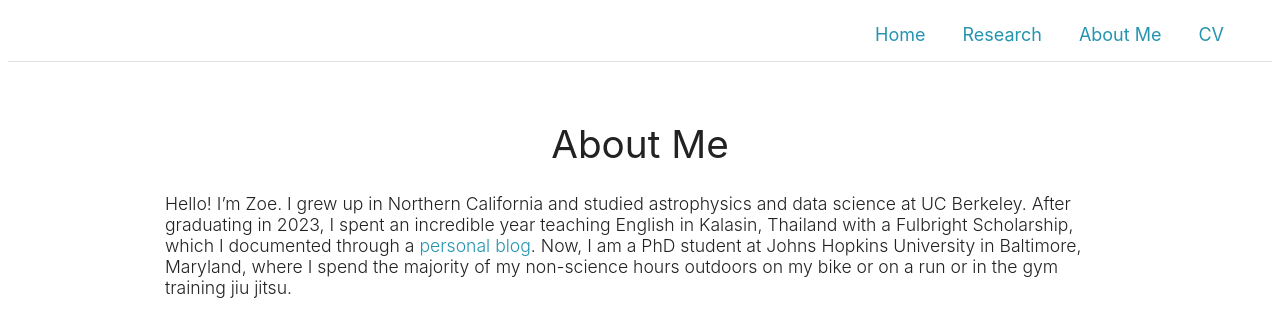
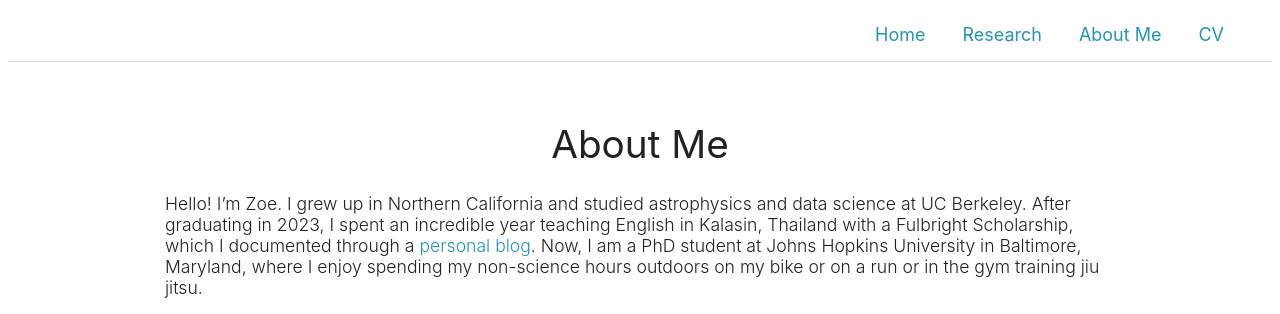
Before and after one commit to zoekko/zoekko.github.io, a Jekyll site: the page built from about.md, in a window 1280 px wide, cut to the strip 0-314 px from the top of the page. Built offline with Jekyll 4.4.1, drawn with Linux system fonts in a browser that asks for light colours.

Commit message:
Update about.md

```diff
--- a/about.md
+++ b/about.md
@@ -8,7 +8,7 @@
 </div>
 
 <div style="text-align: left;">
-Hello! I’m Zoe. I grew up in Northern California and studied astrophysics and data science at UC Berkeley. After graduating in 2023, I spent an incredible year teaching English in Kalasin, Thailand with a Fulbright Scholarship, which I documented through a <a href="https://zoeko555.wixsite.com/zoeko" target="_blank">personal blog</a>. Now, I am a PhD student at Johns Hopkins University in Baltimore, Maryland, where I spend the majority of my non-science hours outdoors on my bike or on a run or in the gym training jiu jitsu.
+Hello! I’m Zoe. I grew up in Northern California and studied astrophysics and data science at UC Berkeley. After graduating in 2023, I spent an incredible year teaching English in Kalasin, Thailand with a Fulbright Scholarship, which I documented through a <a href="https://zoeko555.wixsite.com/zoeko" target="_blank">personal blog</a>. Now, I am a PhD student at Johns Hopkins University in Baltimore, Maryland, where I enjoy spending my non-science hours outdoors on my bike or on a run or in the gym training jiu jitsu.
 </div>
 
 <div style="display: flex; justify-content: space-around; margin-top: 20px;">
```
